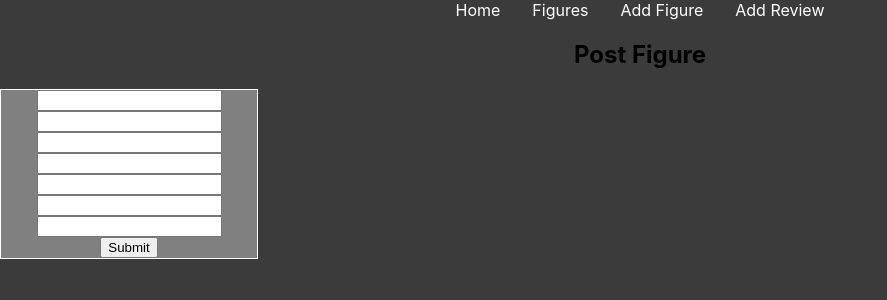
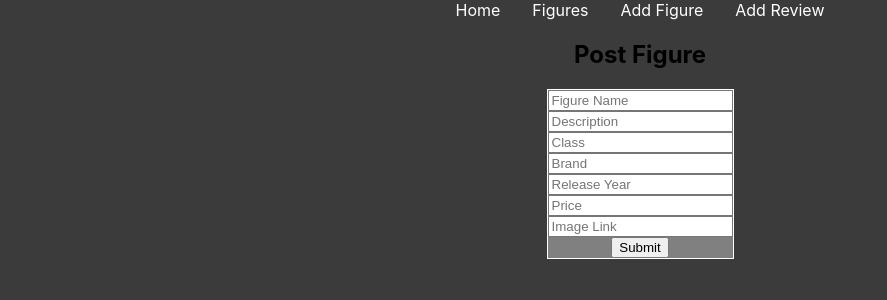
Before and after one commit to QueenlyCrimson/project-2, a React (Create React App) app in the folder client/: page /FigureFormCreate in a window 1280 px wide. Shown: the top 300 px of the page, without its empty margins (0-887 px from the left). Built offline with nearby package versions, Linux system fonts and the light colour scheme.

Commit message:
Read Me Updated

```diff
--- a/client/src/components/FigureFormCreate.jsx
+++ b/client/src/components/FigureFormCreate.jsx
@@ -34,16 +34,16 @@ const FigureFormCreate = () => {
   }
 
   return(
-    <div>
+    <div class="container-for-form">
       <h2>Post Figure</h2>
       <form onSubmit={handleSubmit} class="form">
-        <input type="text" value={newForm.name} onChange={handleChange} name="name"></input>
-        <input type="text" value={newForm.description} onChange={handleChange} name="description"></input>
-        <input type="text" value={newForm.class} onChange={handleChange} name="class"></input>
-        <input type="text" value={newForm.brand} onChange={handleChange} name="brand"></input>
-        <input type="text" value={newForm.releaseDate} onChange={handleChange} name="releaseDate"></input>
-        <input type="number" value={newForm.price} onChange={handleChange} name="price"></input>
-        <input type="text" value={newForm.image} onChange={handleChange} name="image"></input>
+        <input type="text" value={newForm.name} onChange={handleChange} name="name" placeholder="Figure Name"></input>
+        <input type="text" value={newForm.description} onChange={handleChange} name="description" placeholder="Description"></input>
+        <input type="text" value={newForm.class} onChange={handleChange} name="class" placeholder="Class"></input>
+        <input type="text" value={newForm.brand} onChange={handleChange} name="brand" placeholder="Brand"></input>
+        <input type="text" value={newForm.releaseDate} onChange={handleChange} name="releaseDate" placeholder="Release Year"></input>
+        <input type="number" value={newForm.price} onChange={handleChange} name="price" placeholder="Price"></input>
+        <input type="text" value={newForm.image} onChange={handleChange} name="image" placeholder="Image Link"></input>
         <button class ="submit-button">Submit</button>
       </form>
     </div>
--- a/client/src/components/FigureFormUpdate.jsx
+++ b/client/src/components/FigureFormUpdate.jsx
@@ -20,16 +20,16 @@ const FigureFormUpdate = ({ figure, getFigs }) => {
   }
 
   return(
-    <div class="form-container">
+    <div class="container-for-form">
       <h1 class="edit">Edit</h1>
       <form onSubmit={updateCall} class="form">
-        <input type="text" value={updateFigure.name} onChange={handleChange} name="name"></input>
-        <input type="text" value={updateFigure.description} onChange={handleChange} name="description"></input>
-        <input type="text" value={updateFigure.class} onChange={handleChange} name="class"></input>
-        <input type="text" value={updateFigure.brand} onChange={handleChange} name="brand"></input>
-        <input type="text" value={updateFigure.releaseDate} onChange={handleChange} name="releaseDate"></input>
-        <input type="number" value={updateFigure.price} onChange={handleChange} name="price"></input>
-        <input type="text" value={updateFigure.image} onChange={handleChange} name="image"></input>
+        <input type="text" value={updateFigure.name} onChange={handleChange} name="name" placeholder="Figure Name"></input>
+        <input type="text" value={updateFigure.description} onChange={handleChange} name="description" placeholder="Description"></input>
+        <input type="text" value={updateFigure.class} onChange={handleChange} name="class" placeholder="Class"></input>
+        <input type="text" value={updateFigure.brand} onChange={handleChange} name="brand" placeholder="Brand"></input>
+        <input type="text" value={updateFigure.releaseDate} onChange={handleChange} name="releaseDate" placeholder="Release Year"></input>
+        <input type="number" value={updateFigure.price} onChange={handleChange} name="price" placeholder="Price"></input>
+        <input type="text" value={updateFigure.image} onChange={handleChange} name="image" placeholder="Image Link"></input>
         <button>Submit</button>
       </form>
     </div>
--- a/client/src/components/PostFormCreate.jsx
+++ b/client/src/components/PostFormCreate.jsx
@@ -37,7 +37,7 @@ const PostFormCreate = () => {
   }
 
   return(
-    <div>
+    <div class="container-for-form">
       <h2>Post Review</h2>
       <form onSubmit={handleSubmit} class="form">
         <input type="text" value={newForm.user} onChange={handleChange} name="user" placeholder='User' ></input>
--- a/client/src/styles/App.css
+++ b/client/src/styles/App.css
@@ -29,6 +29,13 @@ html {
 .edit {
   color:white;
 }
+
+.container-for-form {
+  display: flex;
+  flex-direction: column;
+  align-items: center;
+}
+
 
 .post {
   border: 0.2vh white solid;
```
Also changed, not shown: 1 other file (tests, documents, lock files or other folders).
